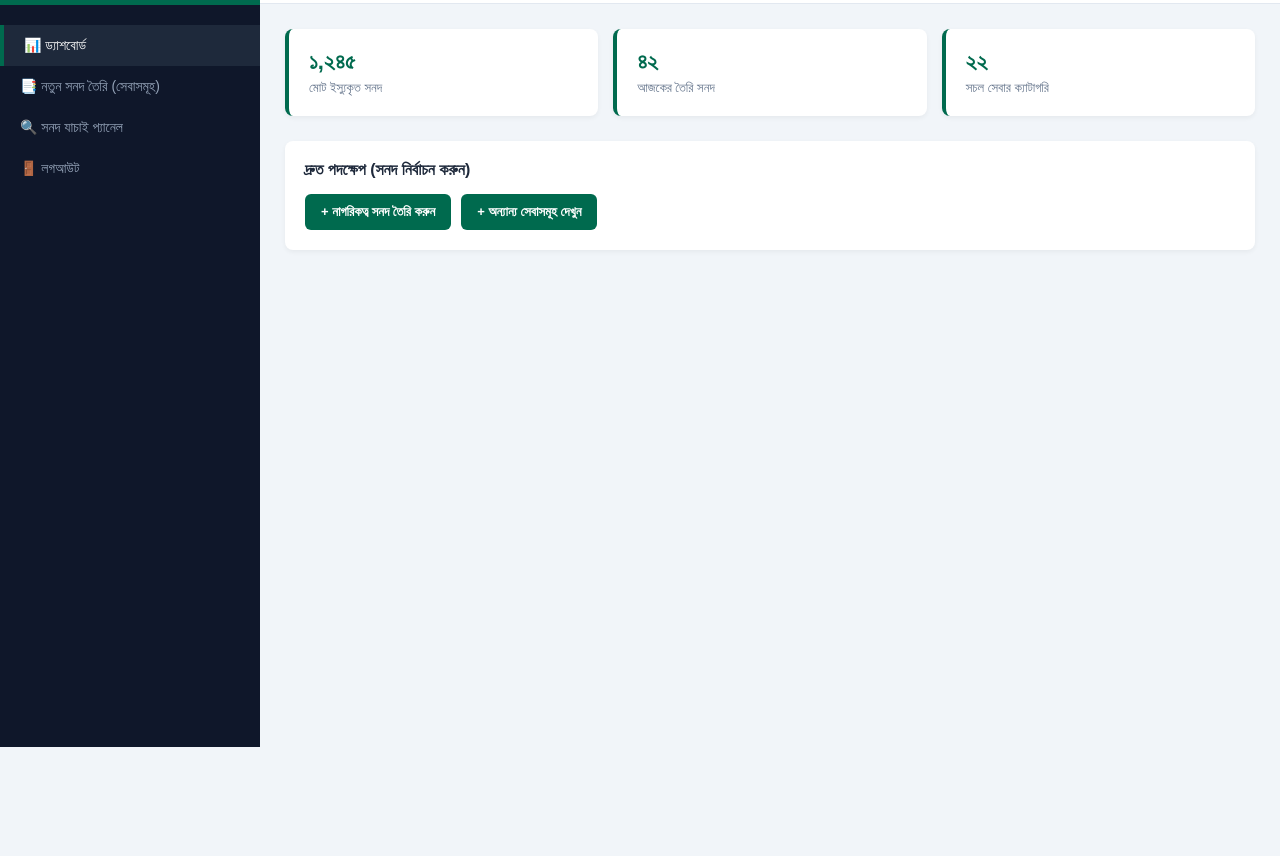
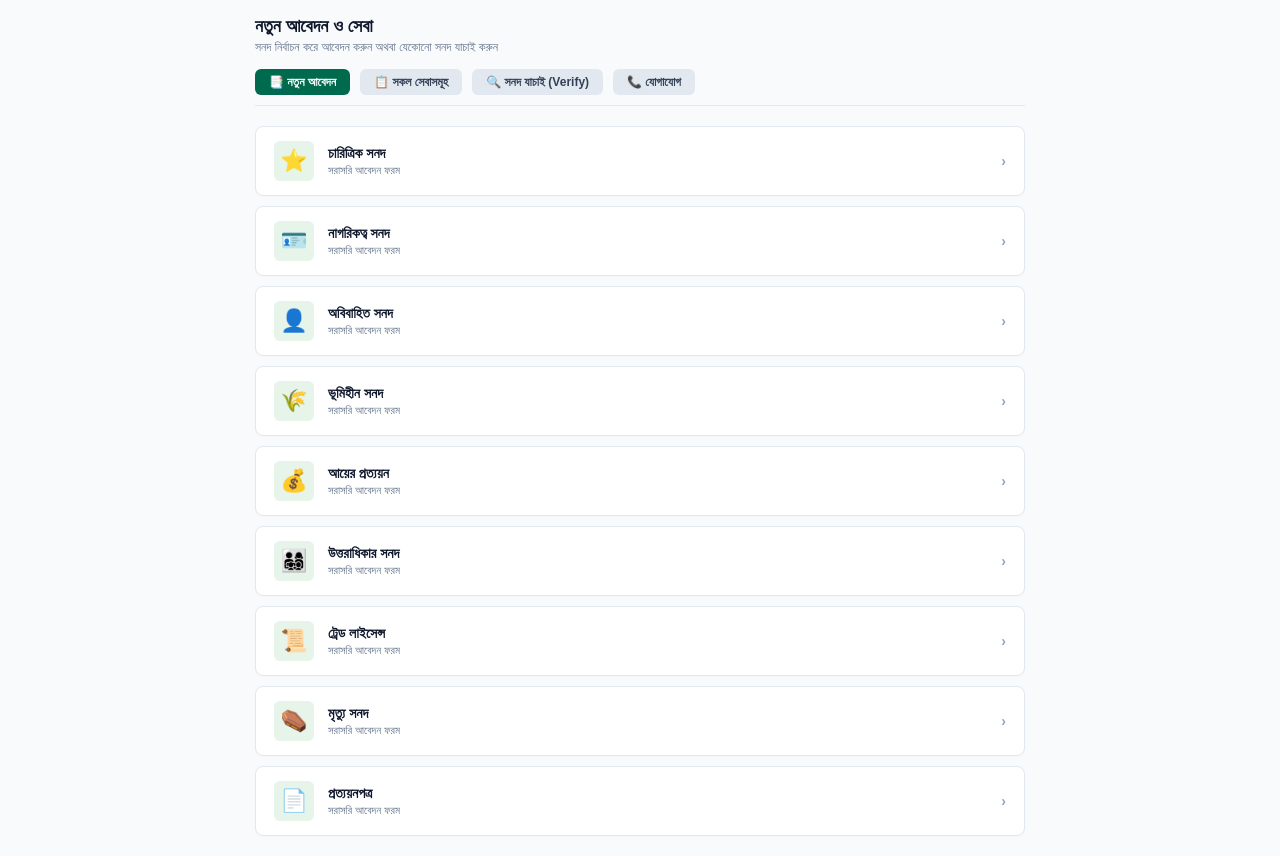
Before and after one commit to ghorashalpaurashava/digital-sonod, a plain HTML site: page dashboard.html in a window 1280 px wide. Shown: the part 53-909 px from the top of the page. Before the commit the page ends 800 px from the top, so only its background shows below. Drawn offline with Linux system fonts and the light colour scheme.

Commit message:
Update dashboard.html

```diff
--- a/dashboard.html
+++ b/dashboard.html
@@ -3,68 +3,164 @@
 <head>
     <meta charset="UTF-8">
     <meta name="viewport" content="width=device-width, initial-scale=1.0">
-    <title>অ্যাডমিন ড্যাশবোর্ড - ইউনিয়ন ও পৌরসভা ম্যানেজমেন্ট সিস্টেম</title>
+    <title>প্রশাসনিক ড্যাশবোর্ড - সেবা নির্বাচন ও যাচাই</title>
     <style>
         * { margin: 0; padding: 0; box-sizing: border-box; font-family: 'SolaimanLipi', sans-serif; }
-        body { background-color: #f1f5f9; display: flex; height: 100vh; overflow: hidden; }
+        body { background-color: #f8fafc; color: #1e293b; }
 
-        .sidebar { width: 260px; background: #0f172a; color: #fff; display: flex; flex-direction: column; }
-        .sidebar-brand { padding: 20px; font-size: 16px; font-weight: bold; background: #006a4e; text-align: center; }
-        .sidebar-menu { list-style: none; padding: 20px 0; }
-        .sidebar-menu li a { display: block; padding: 12px 20px; color: #94a3b8; text-decoration: none; font-size: 14px; transition: 0.2s; }
-        .sidebar-menu li a:hover, .sidebar-menu li a.active { background: #1e293b; color: #fff; border-left: 4px solid #006a4e; }
+        /* টপ হেডার বার */
+        .top-navbar { background: #ffffff; padding: 12px 20px; display: flex; justify-content: space-between; align-items: center; border-bottom: 1px solid #e2e8f0; position: sticky; top: 0; z-index: 1000; box-shadow: 0 1px 3px rgba(0,0,0,0.05); }
+        .brand-title { font-size: 15px; font-weight: bold; color: #006a4e; display: flex; align-items: center; gap: 8px; }
+        .user-info { display: flex; align-items: center; gap: 15px; font-size: 13px; color: #475569; }
+        .btn-logout { background: #ef4444; color: #fff; padding: 5px 12px; border-radius: 4px; text-decoration: none; font-size: 12px; font-weight: bold; }
 
-        .main-content { flex: 1; display: flex; flex-direction: column; overflow-y: auto; }
-        .top-navbar { background: #fff; padding: 15px 25px; display: flex; justify-content: space-between; align-items: center; border-bottom: 1px solid #e2e8f0; }
-        .admin-info { font-size: 14px; font-weight: bold; color: #334155; }
-        .btn-logout { background: #ef4444; color: #fff; padding: 6px 14px; border-radius: 6px; text-decoration: none; font-size: 12px; }
+        /* মূল কন্টেন্ট এরিয়া */
+        .container { max-width: 800px; margin: 20px auto; padding: 0 15px; }
 
-        .dashboard-body { padding: 25px; }
-        .stats-grid { display: grid; grid-template-columns: repeat(auto-fit, minmax(220px, 1fr)); gap: 15px; margin-bottom: 25px; }
-        .stat-card { background: #fff; padding: 20px; border-radius: 8px; box-shadow: 0 2px 5px rgba(0,0,0,0.05); border-left: 4px solid #006a4e; }
-        .stat-card h3 { font-size: 22px; color: #006a4e; margin-bottom: 5px; }
-        .stat-card p { font-size: 13px; color: #64748b; }
+        .section-header { margin-bottom: 15px; }
+        .section-header h2 { font-size: 18px; color: #0f172a; font-weight: bold; margin-bottom: 3px; }
+        .section-header p { font-size: 12px; color: #64748b; }
 
-        .quick-action { background: #fff; padding: 20px; border-radius: 8px; box-shadow: 0 2px 5px rgba(0,0,0,0.05); }
-        .quick-action h3 { font-size: 16px; margin-bottom: 15px; color: #1e293b; }
-        .action-btns { display: flex; gap: 10px; flex-wrap: wrap; }
-        .btn-action { background: #006a4e; color: #fff; padding: 10px 16px; border-radius: 6px; text-decoration: none; font-size: 13px; font-weight: bold; }
-        .btn-action:hover { background: #004d37; }
+        /* ট্যাব বা ফিল্টার অপশন (এখানে ভেরিফাই অপশন যুক্ত করা হয়েছে) */
+        .tabs-bar { display: flex; gap: 10px; margin-bottom: 20px; border-bottom: 1px solid #e2e8f0; padding-bottom: 10px; flex-wrap: wrap; }
+        .tab-btn { background: #e2e8f0; border: none; padding: 6px 14px; border-radius: 6px; font-size: 12px; font-weight: bold; color: #334155; cursor: pointer; text-decoration: none; display: flex; align-items: center; gap: 5px; }
+        .tab-btn.active { background: #006a4e; color: #fff; }
+        .tab-btn:hover { background: #cbd5e1; }
+
+        /* সেবার লিস্ট বা রো ডিজাইন */
+        .service-list { display: flex; flex-direction: column; gap: 10px; }
+
+        .service-item {
+            background: #ffffff;
+            border: 1px solid #e2e8f0;
+            padding: 14px 18px;
+            border-radius: 8px;
+            display: flex;
+            align-items: center;
+            justify-content: space-between;
+            text-decoration: none;
+            color: inherit;
+            transition: 0.2s;
+            box-shadow: 0 1px 2px rgba(0,0,0,0.02);
+        }
+
+        .service-item:hover {
+            border-color: #006a4e;
+            background: #fdfdfd;
+            transform: translateX(3px);
+            box-shadow: 0 4px 10px rgba(0,106,78,0.08);
+        }
+
+        .service-left { display: flex; align-items: center; gap: 14px; }
+        .service-icon { font-size: 22px; background: #e6f4ea; width: 40px; height: 40px; display: flex; align-items: center; justify-content: center; border-radius: 6px; flex-shrink: 0; }
+        .service-details h3 { font-size: 14px; color: #0f172a; font-weight: bold; margin-bottom: 2px; }
+        .service-details p { font-size: 11px; color: #64748b; }
+
+        .service-arrow { font-size: 14px; color: #94a3b8; font-weight: bold; }
     </style>
 </head>
 <body>
 
-    <div class="sidebar">
-        <div class="sidebar-brand">অ্যাডমিন প্যানেল</div>
-        <ul class="sidebar-menu">
-            <li><a href="dashboard.html" class="active">📊 ড্যাশবোর্ড</a></li>
-            <li><a href="services.html">📑 নতুন সনদ তৈরি (সেবাসমূহ)</a></li>
-            <li><a href="verify.html">🔍 সনদ যাচাই প্যানেল</a></li>
-            <li><a href="login.html">🚪 লগআউট</a></li>
-        </ul>
+    <!-- টপ নেভবার -->
+    <div class="top-navbar">
+        <div class="brand-title">🏛️ প্রশাসনিক প্যানেল</div>
+        <div class="user-info">
+            <span>অপারেটর (চরসিন্দুর ইউপি)</span>
+            <a href="login.html" class="btn-logout">লগআউট</a>
+        </div>
     </div>
 
-    <div class="main-content">
-        <div class="top-navbar">
-            <div class="admin-info">স্বাগতম, প্রশাসক (অপারেটর)</div>
-            <a href="login.html" class="btn-logout">লগআউট</a>
+    <!-- মূল বডি -->
+    <div class="container">
+
+        <div class="section-header">
+            <h2>নতুন আবেদন ও সেবা</h2>
+            <p>সনদ নির্বাচন করে আবেদন করুন অথবা যেকোনো সনদ যাচাই করুন</p>
         </div>
 
-        <div class="dashboard-body">
-            <div class="stats-grid">
-                <div class="stat-card"><h3>১,২৪৫</h3><p>মোট ইস্যুকৃত সনদ</p></div>
-                <div class="stat-card"><h3>৪২</h3><p>আজকের তৈরি সনদ</p></div>
-                <div class="stat-card"><h3>২২</h3><p>সচল সেবার ক্যাটাগরি</p></div>
-            </div>
+        <!-- ওপরের ট্যাব অপশন (এখানে 'সনদ যাচাই' বা ভেরিফাই অপশন যুক্ত করা হয়েছে) -->
+        <div class="tabs-bar">
+            <a href="dashboard.html" class="tab-btn active">📑 নতুন আবেদন</a>
+            <a href="services.html" class="tab-btn">📋 সকল সেবাসমূহ</a>
+            <a href="verify.html" class="tab-btn">🔍 সনদ যাচাই (Verify)</a>
+            <a href="contact.html" class="tab-btn">📞 যোগাযোগ</a>
+        </div>
 
-            <div class="quick-action">
-                <h3>দ্রুত পদক্ষেপ (সনদ নির্বাচন করুন)</h3>
-                <div class="action-btns">
-                    <a href="citizen-cert.html" class="btn-action">+ নাগরিকত্ব সনদ তৈরি করুন</a>
-                    <a href="services.html" class="btn-action">+ অন্যান্য সেবাসমূহ দেখুন</a>
+        <!-- সেবাসমূহের তালিকা (List View) -->
+        <div class="service-list">
+            <a href="service-form.html?type=character" class="service-item">
+                <div class="service-left">
+                    <div class="service-icon">⭐</div>
+                    <div class="service-details"><h3>চারিত্রিক সনদ</h3><p>সরাসরি আবেদন ফরম</p></div>
                 </div>
-            </div>
+                <div class="service-arrow">›</div>
+            </a>
+
+            <a href="service-form.html?type=citizen" class="service-item">
+                <div class="service-left">
+                    <div class="service-icon">🪪</div>
+                    <div class="service-details"><h3>নাগরিকত্ব সনদ</h3><p>সরাসরি আবেদন ফরম</p></div>
+                </div>
+                <div class="service-arrow">›</div>
+            </a>
+
+            <a href="service-form.html?type=unmarried" class="service-item">
+                <div class="service-left">
+                    <div class="service-icon">👤</div>
+                    <div class="service-details"><h3>অবিবাহিত সনদ</h3><p>সরাসরি আবেদন ফরম</p></div>
+                </div>
+                <div class="service-arrow">›</div>
+            </a>
+
+            <a href="service-form.html?type=landless" class="service-item">
+                <div class="service-left">
+                    <div class="service-icon">🌾</div>
+                    <div class="service-details"><h3>ভূমিহীন সনদ</h3><p>সরাসরি আবেদন ফরম</p></div>
+                </div>
+                <div class="service-arrow">›</div>
+            </a>
+
+            <a href="service-form.html?type=income" class="service-item">
+                <div class="service-left">
+                    <div class="service-icon">💰</div>
+                    <div class="service-details"><h3>আয়ের প্রত্যয়ন</h3><p>সরাসরি আবেদন ফরম</p></div>
+                </div>
+                <div class="service-arrow">›</div>
+            </a>
+
+            <a href="service-form.html?type=warish" class="service-item">
+                <div class="service-left">
+                    <div class="service-icon">👨‍👩‍👧‍👦</div>
+                    <div class="service-details"><h3>উত্তরাধিকার সনদ</h3><p>সরাসরি আবেদন ফরম</p></div>
+                </div>
+                <div class="service-arrow">›</div>
+            </a>
+
+            <a href="service-form.html?type=trade" class="service-item">
+                <div class="service-left">
+                    <div class="service-icon">📜</div>
+                    <div class="service-details"><h3>ট্রেড লাইসেন্স</h3><p>সরাসরি আবেদন ফরম</p></div>
+                </div>
+                <div class="service-arrow">›</div>
+            </a>
+
+            <a href="service-form.html?type=death" class="service-item">
+                <div class="service-left">
+                    <div class="service-icon">⚰️</div>
+                    <div class="service-details"><h3>মৃত্যু সনদ</h3><p>সরাসরি আবেদন ফরম</p></div>
+                </div>
+                <div class="service-arrow">›</div>
+            </a>
+
+            <a href="service-form.html?type=attestation" class="service-item">
+                <div class="service-left">
+                    <div class="service-icon">📄</div>
+                    <div class="service-details"><h3>প্রত্যয়নপত্র</h3><p>সরাসরি আবেদন ফরম</p></div>
+                </div>
+                <div class="service-arrow">›</div>
+            </a>
         </div>
+
     </div>
 
 </body>
```
